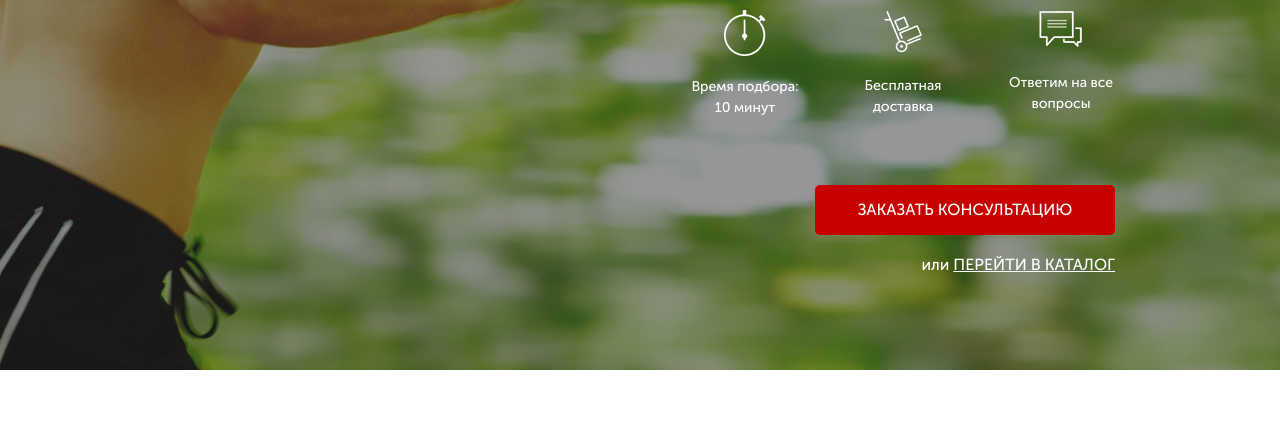
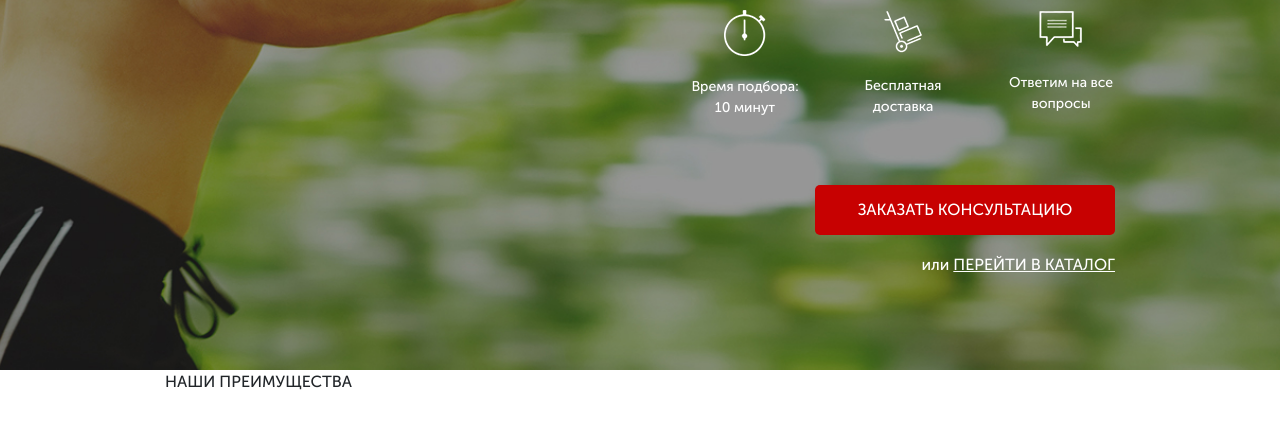
Before and after one commit to MartinkaOff/project3, a plain HTML site: page index.html in a window 1280 px wide. Shown: the part 319-748 px from the top of the page. Drawn offline with Linux system fonts and the light colour scheme.

Commit message:
Created section Benefit

```diff
--- a/index.html
+++ b/index.html
@@ -52,5 +52,16 @@
             </div>
         </div>
     </div>
+
+    <section class="benefits">
+        <div class="container">
+            <div class="header">
+                <div class="header_benefits">
+                    НАШИ ПРЕИМУЩЕСТВА
+                </div>
+            </div>
+            </header>
+        </div>
+    </section>
 </body>
 </html>
--- /dev/null
+++ b/sass/blocks/_benefits.scss
@@ -0,0 +1,3 @@
+.benefits {
+    min-height: 470px;
+}
--- a/sass/style.scss
+++ b/sass/style.scss
@@ -9,3 +9,4 @@
 @import 'blocks/promo';
 @import 'blocks/header';
 @import 'blocks/buttons';
+@import 'blocks/benefits';
```
Also changed, not shown: css/style.min.css.
